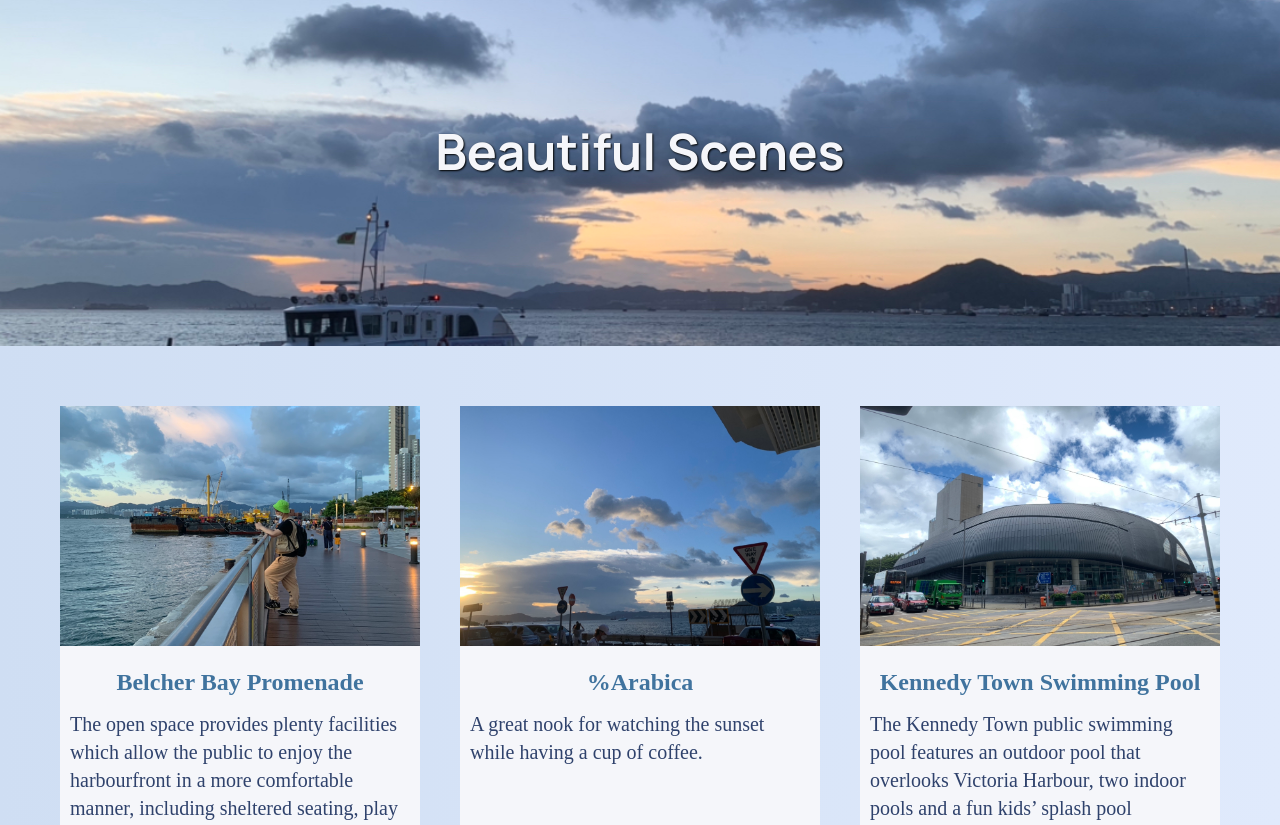
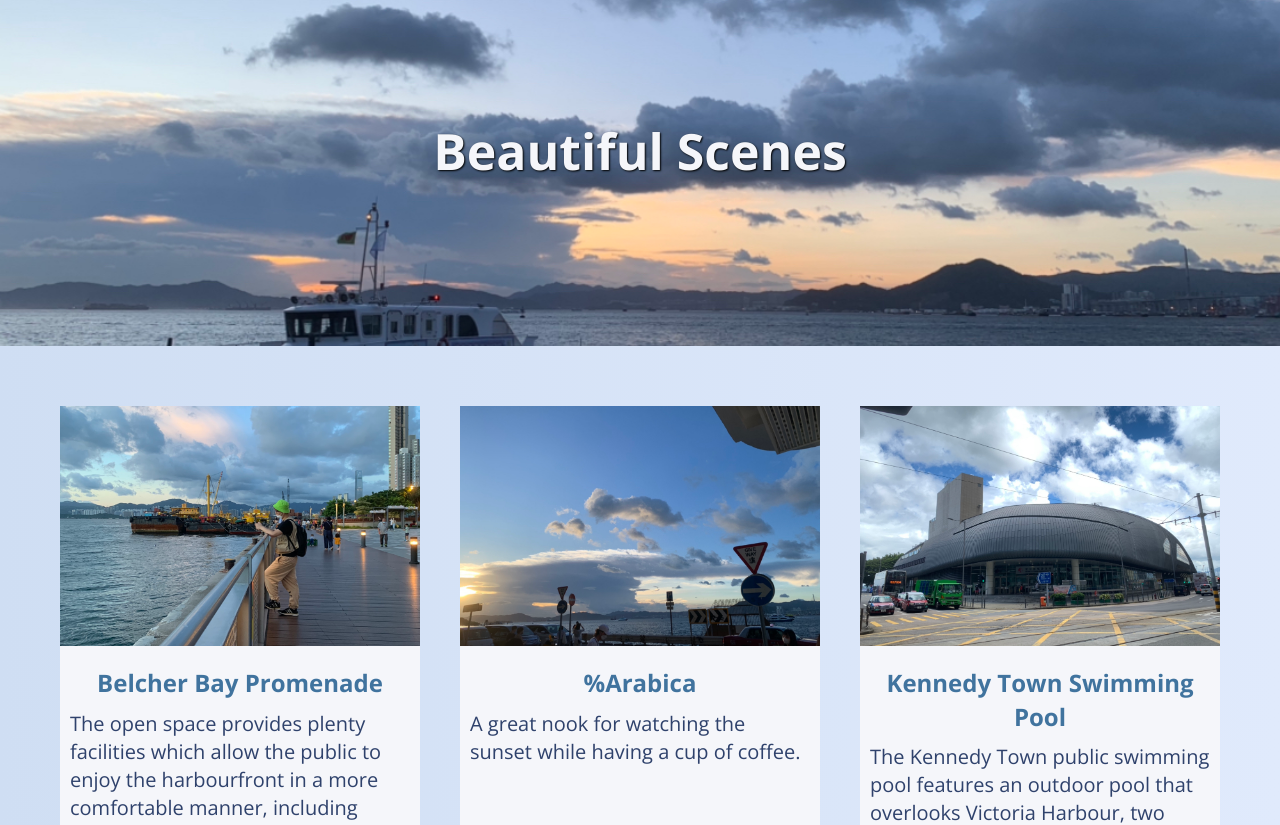
Before and after one commit to somanymonica/visit-kennedy-town, a Next.js app in the folder client/: page / in a window 1280 px wide. Shown: the part 1805-2630 px from the top of the page. Built offline with nearby package versions, Linux system fonts and the light colour scheme.

Commit message:
sass: fonts

```diff
--- a/client/components/Scenes.module.scss
+++ b/client/components/Scenes.module.scss
@@ -13,7 +13,6 @@
     margin-top: 2em;
 
     h1 {
-      font-family: var(--font-family);
       font-size: 2.5rem;
       text-align: center;
       text-transform: capitalize;
--- a/client/styles/design_tokens.css
+++ b/client/styles/design_tokens.css
@@ -1,9 +1,7 @@
-@import url('https://fonts.googleapis.com/css2?family=Manrope:wght@200;300;400;500;600;700;800&display=swap');
+@import url('https://fonts.googleapis.com/css2?family=Open+Sans:wght@400;700&display=swap');
 
 
 :root {
-    --font-family: 'Manrope', sans-serif;
-
     --section-bg: #c7cce1;
 
     --color-bg: #e8eff7;
@@ -21,6 +19,7 @@
     box-sizing: border-box;
     font-size: calc(1vm + 0.6em);
     line-height: 1.4;
+    font-family: 'Open Sans', sans-serif;
 }
 
 @media (min-width: 64em) {
```
